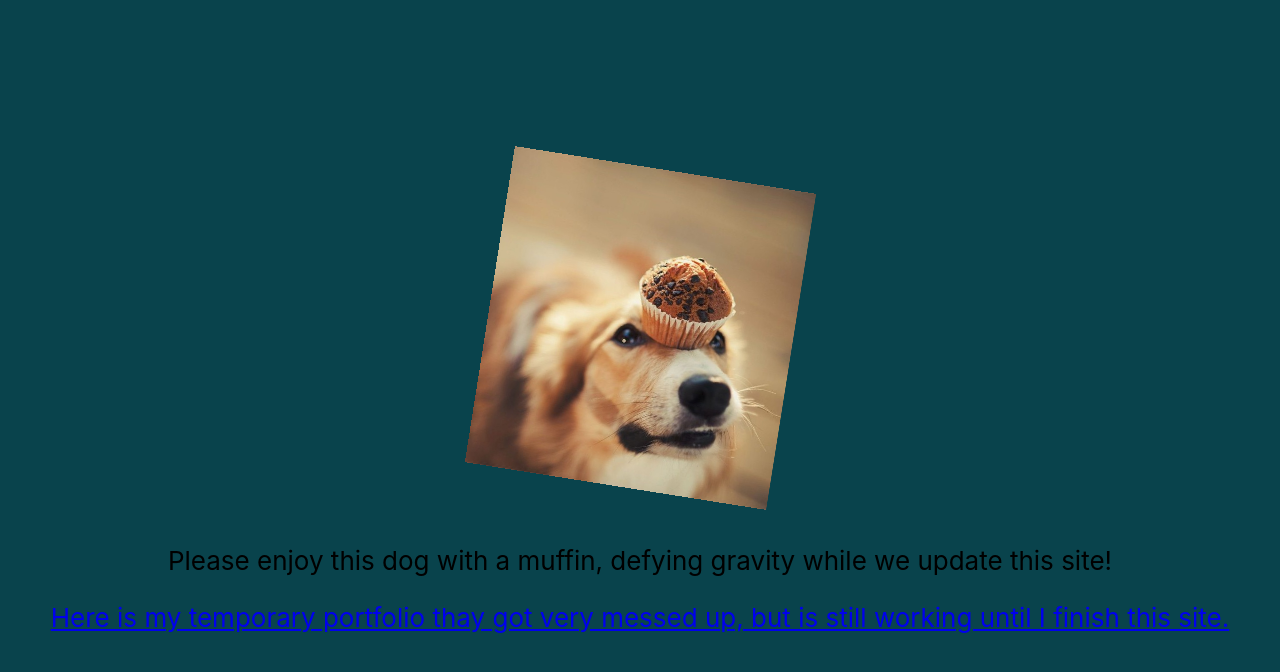
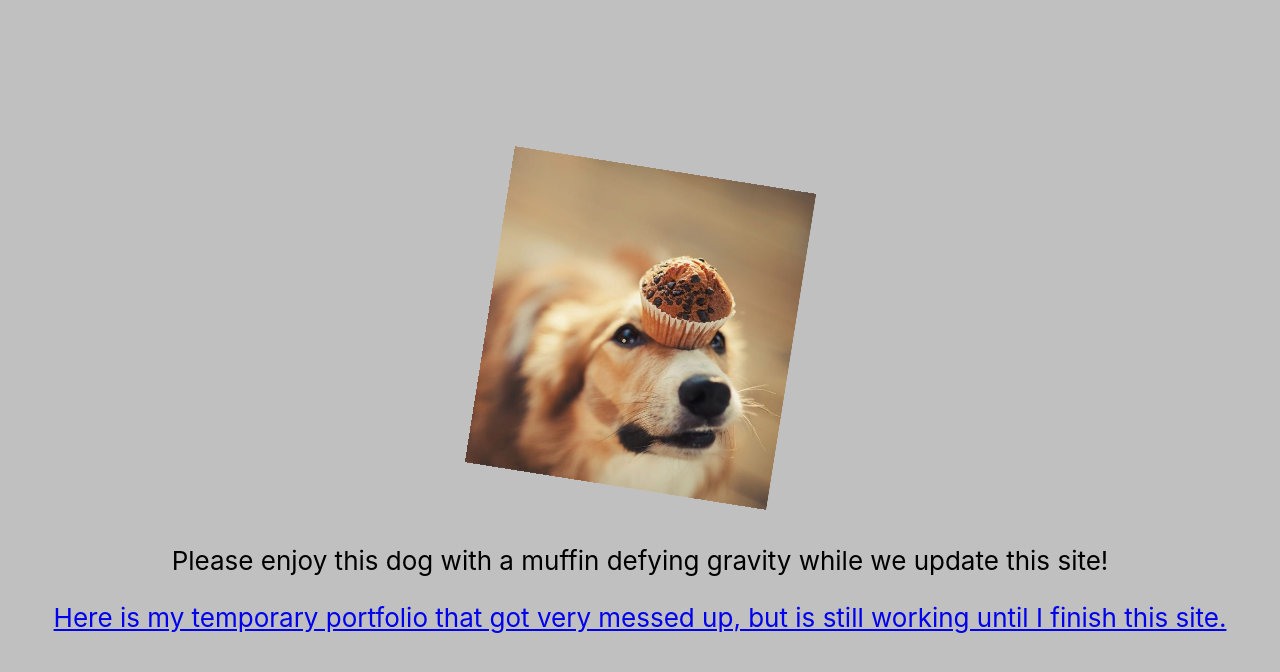
Before and after one commit to 206Dorian/Dorians-Portfolio, a React (Create React App) app: page / in a window 1280 px wide. Shown: the top 672 px of the page. Built offline with nearby package versions, Linux system fonts and the light colour scheme.

Commit message:
adding metallic colors and fixing some spelling errors

```diff
--- a/src/App.css
+++ b/src/App.css
@@ -2,7 +2,7 @@
   --midnight: #09434C;
   --trueTeal: #19454C;
   --greenBlue: #295958;
-  --dorianGrey: #48484A;
+  --dorianGrey: #666667;
   --lime: #BFFF00;
   --chartreuse: #DFFF00;
   --mossGreen: #9C944B;
@@ -11,10 +11,18 @@
   --white: #FFFFFF;
 }
 
+.silver {
+  color: #C0C0C0; /* Hexadecimal value for silver */
+}
+
+.metallic {
+  color: #D3D3D3; /* Hexadecimal value for a lighter metallic shade */
+}
+
 .App {
   text-align: center;
-  color: (var(--midnight));
-  background-color: var(--midnight);
+  color: (var(--greenBlue));
+  background-color: silver;
 }
 
 .App-logo {
--- a/src/App.js
+++ b/src/App.js
@@ -28,7 +28,7 @@ function App() {
           <br></br>
 
           <p>
-            Please enjoy this dog with a muffin, defying gravity while we update this site!
+            Please enjoy this dog with a muffin defying gravity while we update this site!
           </p>
           <a
             className="App-link"
@@ -36,11 +36,12 @@ function App() {
             target="_blank"
             rel="noopener noreferrer"
           >
-          Here is my temporary portfolio thay got very messed up, but is still working until I finish this site.
+          Here is my temporary portfolio that got very messed up, but is still working until I finish this site.
           </a>
         </header>
       )}
     </div>
+
     </Router>
   );
 }
```
